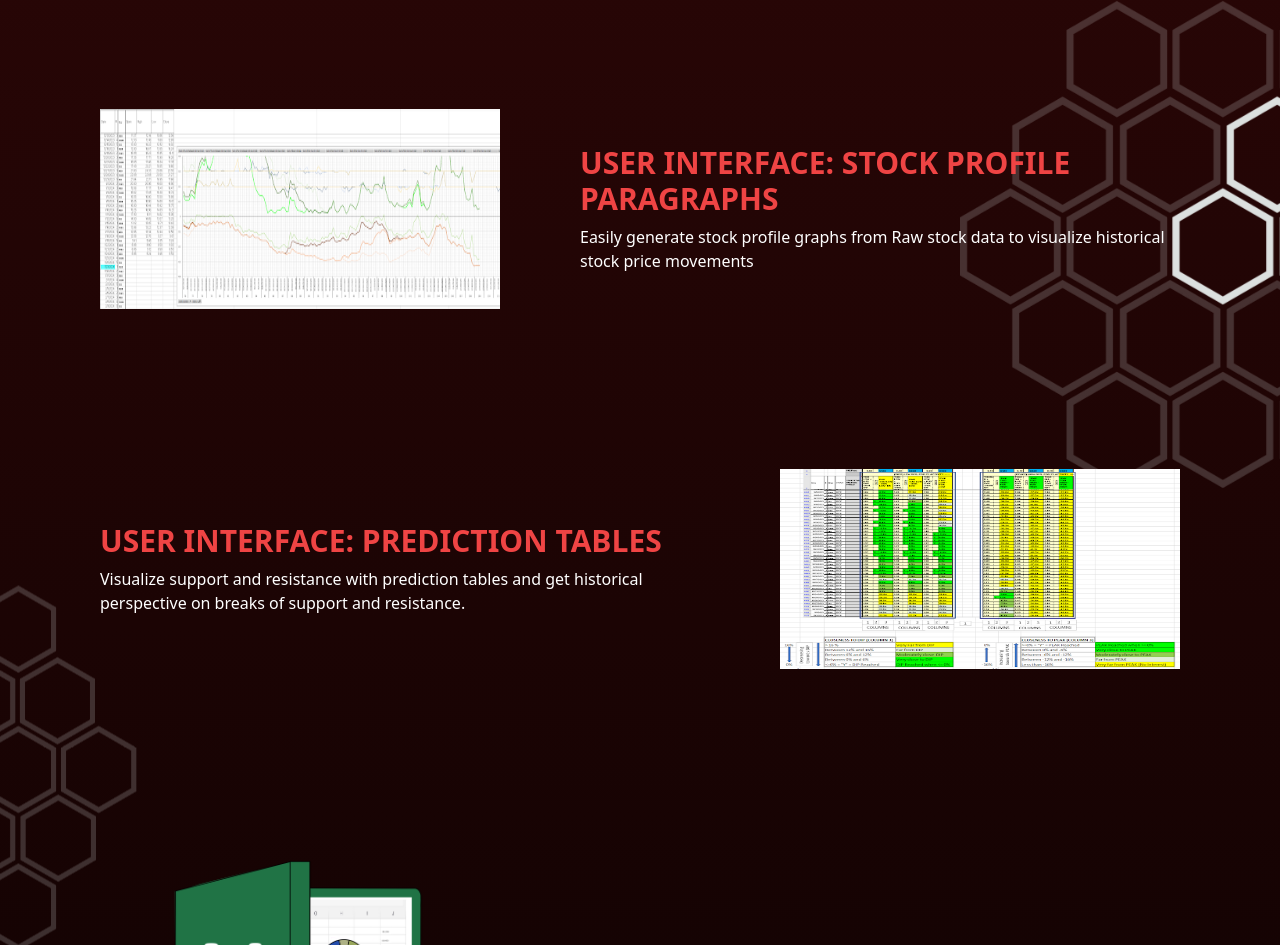
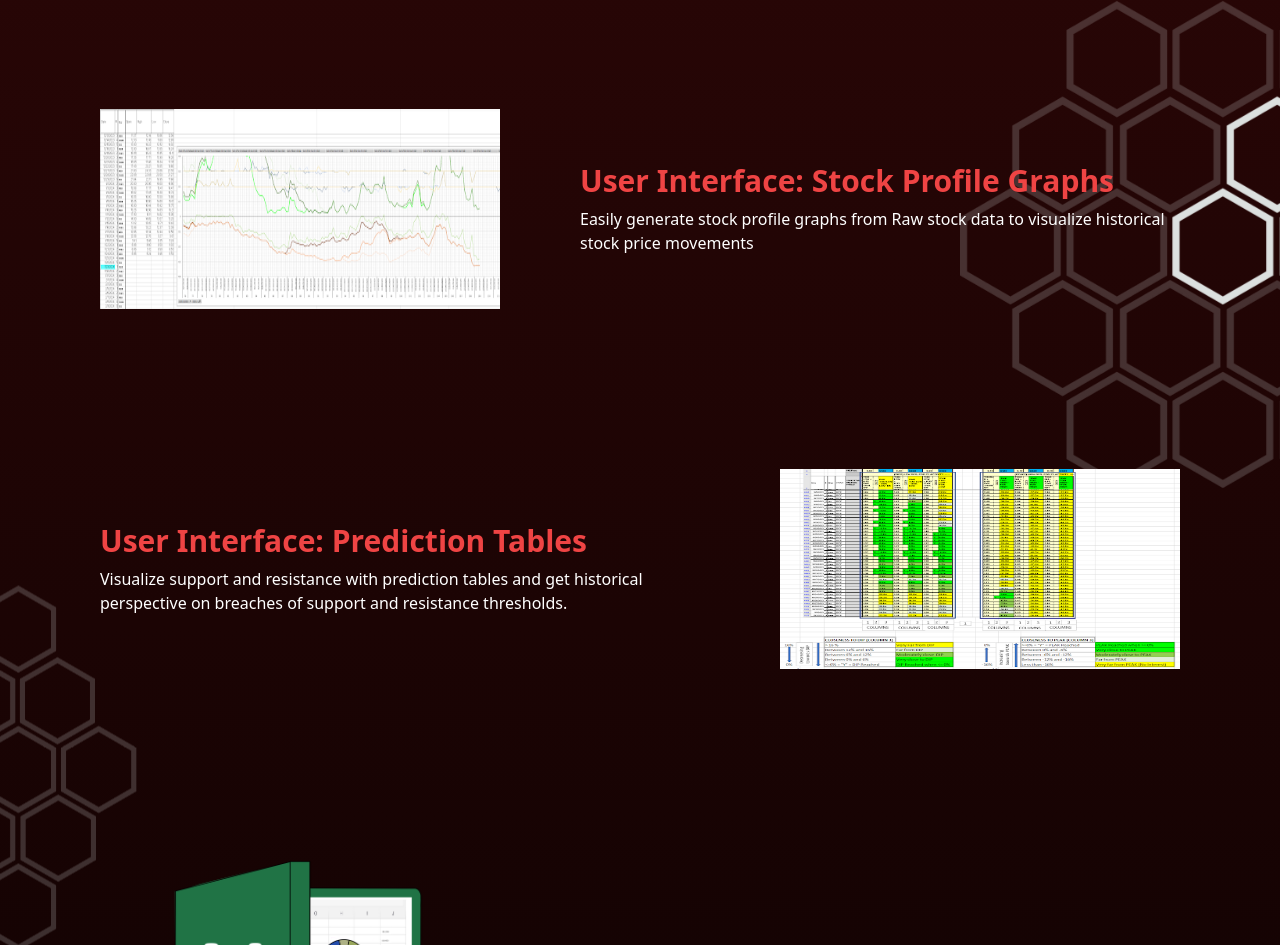
Before and after one commit to Shekinah007/digitalbull, a React (Vite) app: page / in a window 1280 px wide. Shown: the part 2421-3366 px from the top of the page. Built offline with nearby package versions, Linux system fonts and the light colour scheme.

Commit message:
Update App.jsx typos

```diff
--- a/src/App.jsx
+++ b/src/App.jsx
@@ -271,7 +271,7 @@ function App() {
         <div className="flex flex-col-reverse md:flex-row items-center justify-center gap-10 pt-[70px] md:gap-20 md:px-20 ">
           <img src={UIgrapghImg} className=" w-[80vw] md:h-[200px] md:w-[400px] left" />
           <div className="w-[600px] animate flex flex-col gap-2  max-w-[90vw]">
-            <h2 className="text-3xl font-bold text-red-500">USER INTERFACE: STOCK PROFILE PARAGRAPHS</h2>
+            <h2 className="text-3xl font-bold text-red-500">User Interface: Stock Profile Graphs</h2>
             <p className="animate">
               Easily generate stock profile graphs from Raw stock data to visualize
               historical stock price movements
@@ -281,10 +281,10 @@ function App() {
         </div>
         <div className="flex flex-col md:flex-row items-center justify-center gap-10 md:gap-20 md:px-20 ">
           <div className="w-[600px] animate flex flex-col gap-2  max-w-[90vw]">
-            <h2 className="text-3xl font-bold text-red-500">USER INTERFACE: PREDICTION TABLES</h2>
+            <h2 className="text-3xl font-bold text-red-500">User Interface: Prediction Tables</h2>
             <p className="animate">
               Visualize support and resistance with prediction tables and get historical perspective on
-              breaks of support and resistance.
+              breaches of support and resistance thresholds.
             </p>
           </div>
           <img src={UIImg} className="w-[80vw] md:h-[200px] md:w-[400px] left" />
```
